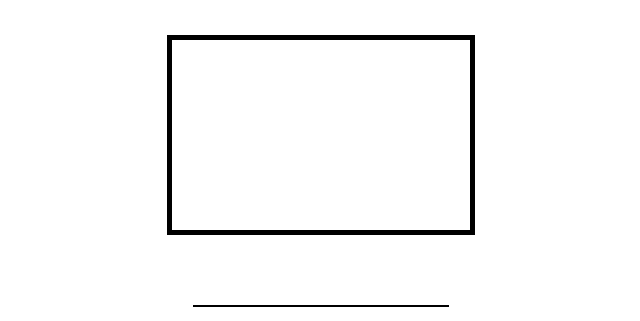
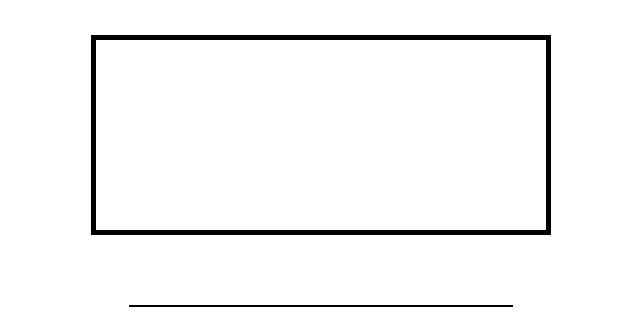
Before and after one commit to anagudelogu/module-2-Awesome-books, a website: page index.html in a window 1280 px wide. Shown: the part 73-394 px from the top of the page, without its empty margins (319-959 px from the left). Drawn offline with Linux system fonts and the light colour scheme.

Commit message:
Fix linter errors

```diff
--- a/styles.css
+++ b/styles.css
@@ -1,11 +1,13 @@
-*, *::before, *::after{
+*,
+*::before,
+*::after {
   box-sizing: border-box;
   margin: 0;
   padding: 0;
-  }
+}
 
 body {
-  width: 40%;
+  width: 60%;
   margin: 0 auto;
 }
 
@@ -45,6 +47,7 @@ h3.title {
 ul {
   list-style: none;
 }
+
 li {
   margin: 10px;
 }
@@ -52,7 +55,7 @@ li {
 hr {
   border: 1px solid black;
   width: 50%;
-  height: 0px;
+  height: 0;
   margin: 0 auto;
 }
 
```
